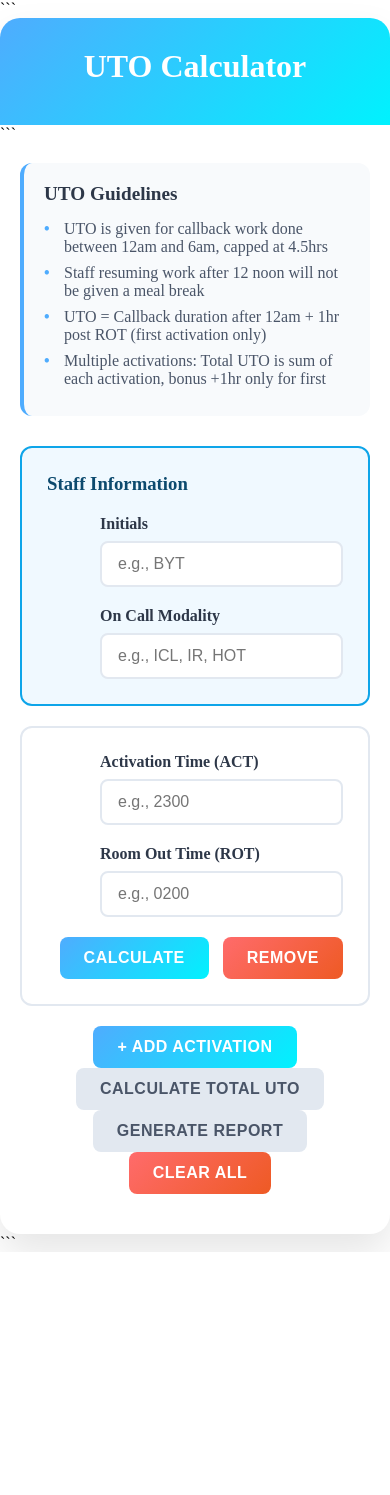
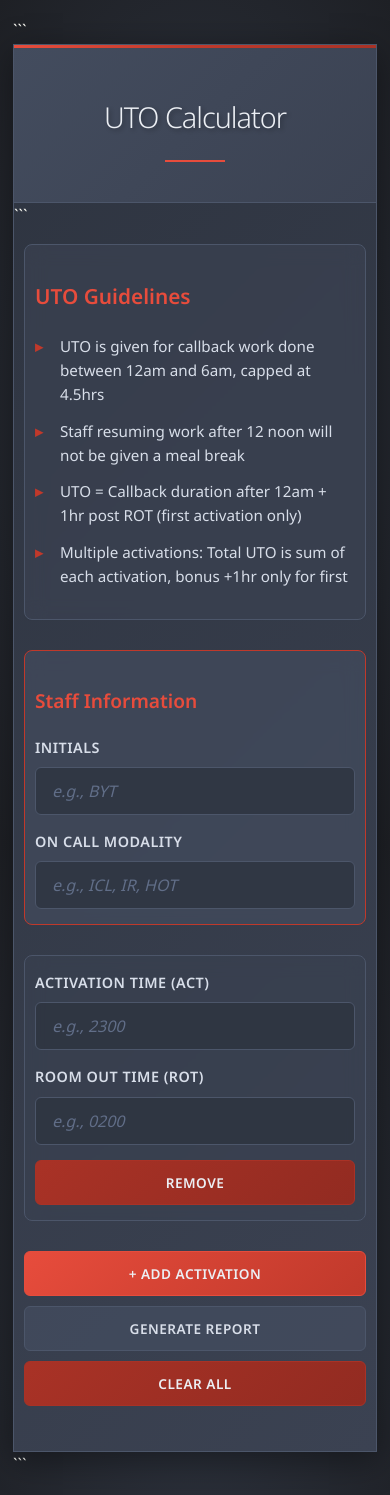
Before and after one commit to ccclaytn/uto-calculator, a plain HTML site: page index.html in a window 390 px wide. Before the commit the page ends 1252 px from the top, so only its background shows below. Drawn offline with Linux system fonts and the light colour scheme.

Commit message:
Update index.html

````diff
--- a/index.html
+++ b/index.html
@@ -6,63 +6,93 @@
     <meta name="viewport" content="width=device-width, initial-scale=1">
     <title>UTO Calculator</title>
     <style>
+        @import url('https://fonts.googleapis.com/css2?family=Noto+Sans:wght@300;400;600;700&display=swap');
+
+```
     * {
         margin: 0;
         padding: 0;
         box-sizing: border-box;
     }
 
-```
     body {
-        font-family: -apple-system, BlinkMacSystemFont, 'Segoe UI', Roboto, sans-serif;
-        background: linear-gradient(135deg, #667eea 0%, #764ba2 100%);
+        font-family: 'Noto Sans', Arial, sans-serif;
+        background: radial-gradient(ellipse at center, #2e3440 0%, #1e2025 100%);
+        background-attachment: fixed;
         min-height: 100vh;
-        padding: 20px;
+        color: #f8f8f2;
+        line-height: 1.6;
+        padding: 20px 10px;
     }
 
     .container {
-        max-width: 800px;
+        max-width: 900px;
         margin: 0 auto;
-        background: white;
-        border-radius: 20px;
-        box-shadow: 0 20px 40px rgba(0,0,0,0.1);
+        background: linear-gradient(135deg, #2e3440 0%, #3b4252 100%);
+        border-radius: 8px;
+        box-shadow: 0 8px 32px rgba(0,0,0,0.4);
+        border: 1px solid #4c566a;
         overflow: hidden;
+        position: relative;
+    }
+
+    .container::before {
+        content: '';
+        position: absolute;
+        top: 0;
+        left: 0;
+        right: 0;
+        height: 3px;
+        background: linear-gradient(90deg, #e74c3c, #c0392b, #a93226);
     }
 
     .header {
-        background: linear-gradient(135deg, #4facfe 0%, #00f2fe 100%);
-        color: white;
-        padding: 30px;
+        background: linear-gradient(135deg, #434c5e 0%, #3b4252 100%);
+        color: #eceff4;
+        padding: 40px 30px;
         text-align: center;
+        border-bottom: 1px solid #4c566a;
     }
 
     .header h1 {
-        font-size: 2.5rem;
+        font-size: 2.8rem;
         margin-bottom: 10px;
-        font-weight: 700;
+        font-weight: 300;
+        letter-spacing: -1px;
+        text-shadow: 2px 2px 4px rgba(0,0,0,0.3);
     }
 
-    .header p {
-        opacity: 0.9;
-        font-size: 1.1rem;
+    .header h1::after {
+        content: '';
+        display: block;
+        width: 60px;
+        height: 2px;
+        background: #e74c3c;
+        margin: 20px auto 0;
     }
 
     .content {
         padding: 30px;
     }
 
+    .section {
+        margin-bottom: 30px;
+    }
+
     .guidelines {
-        background: #f8fafc;
-        border-radius: 12px;
-        padding: 20px;
+        background: rgba(59, 66, 82, 0.7);
+        border-radius: 8px;
+        padding: 25px;
         margin-bottom: 30px;
-        border-left: 4px solid #4facfe;
+        border: 1px solid #4c566a;
+        backdrop-filter: blur(10px);
     }
 
     .guidelines h3 {
-        color: #2d3748;
-        margin-bottom: 15px;
-        font-size: 1.2rem;
+        color: #e74c3c;
+        margin-bottom: 20px;
+        font-size: 1.3rem;
+        font-weight: 600;
     }
 
     .guidelines ul {
@@ -71,174 +101,364 @@
     }
 
     .guidelines li {
-        margin-bottom: 8px;
-        padding-left: 20px;
+        margin-bottom: 12px;
+        padding-left: 25px;
         position: relative;
-        color: #4a5568;
+        color: #d8dee9;
+        font-size: 0.95rem;
     }
 
     .guidelines li:before {
-        content: "•";
-        color: #4facfe;
+        content: "▸";
+        color: #c0392b;
         font-weight: bold;
         position: absolute;
         left: 0;
     }
 
+    .staff-info {
+        background: rgba(67, 76, 94, 0.7);
+        border: 1px solid #c0392b;
+        border-radius: 8px;
+        padding: 25px;
+        margin-bottom: 25px;
+        backdrop-filter: blur(10px);
+    }
+
+    .staff-info h3 {
+        color: #e74c3c;
+        margin-bottom: 20px;
+        font-size: 1.2rem;
+        font-weight: 600;
+    }
+
     .activation-form {
-        background: #ffffff;
-        border: 2px solid #e2e8f0;
-        border-radius: 12px;
+        background: rgba(59, 66, 82, 0.5);
+        border: 1px solid #4c566a;
+        border-radius: 8px;
         padding: 25px;
         margin-bottom: 20px;
         transition: all 0.3s ease;
+        backdrop-filter: blur(10px);
     }
 
     .activation-form:hover {
-        border-color: #4facfe;
-        box-shadow: 0 4px 12px rgba(79, 172, 254, 0.1);
+        border-color: #c0392b;
+        background: rgba(59, 66, 82, 0.7);
+        box-shadow: 0 4px 16px rgba(0,0,0,0.2);
     }
 
     .form-row {
-        display: flex;
+        display: grid;
+        grid-template-columns: 1fr 1fr auto;
         gap: 20px;
         align-items: end;
-        flex-wrap: wrap;
     }
 
     .form-group {
-        flex: 1;
-        min-width: 120px;
+        display: flex;
+        flex-direction: column;
     }
 
     .form-group label {
-        display: block;
         margin-bottom: 8px;
         font-weight: 600;
-        color: #2d3748;
+        color: #d8dee9;
+        font-size: 0.9rem;
+        text-transform: uppercase;
+        letter-spacing: 0.5px;
     }
 
     .form-group input {
-        width: 100%;
         padding: 12px 16px;
-        border: 2px solid #e2e8f0;
-        border-radius: 8px;
+        border: 1px solid #4c566a;
+        border-radius: 6px;
         font-size: 1rem;
-        transition: border-color 0.3s ease;
+        background: rgba(46, 52, 64, 0.8);
+        color: #eceff4;
+        transition: all 0.3s ease;
+        font-family: 'Noto Sans', monospace;
     }
 
     .form-group input:focus {
         outline: none;
-        border-color: #4facfe;
-        box-shadow: 0 0 0 3px rgba(79, 172, 254, 0.1);
+        border-color: #e74c3c;
+        box-shadow: 0 0 0 2px rgba(231, 76, 60, 0.2);
+        background: rgba(46, 52, 64, 1);
+    }
+
+    .form-group input::placeholder {
+        color: #616e88;
+        font-style: italic;
     }
 
     .btn {
-        padding: 12px 24px;
+        padding: 12px 20px;
         border: none;
-        border-radius: 8px;
-        font-size: 1rem;
+        border-radius: 6px;
+        font-size: 0.9rem;
         font-weight: 600;
         cursor: pointer;
         transition: all 0.3s ease;
         text-transform: uppercase;
         letter-spacing: 0.5px;
+        font-family: 'Noto Sans', Arial, sans-serif;
+        white-space: nowrap;
     }
 
     .btn-primary {
-        background: linear-gradient(135deg, #4facfe 0%, #00f2fe 100%);
-        color: white;
+        background: linear-gradient(135deg, #e74c3c, #c0392b);
+        color: #eceff4;
+        border: 1px solid #e74c3c;
     }
 
     .btn-primary:hover {
+        background: linear-gradient(135deg, #ec7063, #e74c3c);
         transform: translateY(-2px);
-        box-shadow: 0 8px 20px rgba(79, 172, 254, 0.3);
+        box-shadow: 0 6px 20px rgba(231, 76, 60, 0.3);
     }
 
     .btn-secondary {
-        background: #e2e8f0;
-        color: #4a5568;
+        background: rgba(67, 76, 94, 0.8);
+        color: #d8dee9;
+        border: 1px solid #4c566a;
     }
 
     .btn-secondary:hover {
-        background: #cbd5e0;
+        background: rgba(67, 76, 94, 1);
+        border-color: #c0392b;
     }
 
     .btn-danger {
-        background: linear-gradient(135deg, #ff6b6b 0%, #ee5a24 100%);
-        color: white;
+        background: linear-gradient(135deg, #a93226, #922b21);
+        color: #eceff4;
+        border: 1px solid #a93226;
     }
 
     .btn-danger:hover {
+        background: linear-gradient(135deg, #cb4335, #a93226);
         transform: translateY(-2px);
-        box-shadow: 0 8px 20px rgba(255, 107, 107, 0.3);
+        box-shadow: 0 6px 20px rgba(169, 50, 38, 0.3);
     }
 
     .results {
-        background: linear-gradient(135deg, #a8edea 0%, #fed6e3 100%);
-        border-radius: 12px;
+        background: rgba(46, 52, 64, 0.8);
+        border: 1px solid #4c566a;
+        border-radius: 8px;
         padding: 25px;
         margin-top: 30px;
+        backdrop-filter: blur(10px);
     }
 
     .results h3 {
-        color: #2d3748;
-        margin-bottom: 20px;
-        font-size: 1.5rem;
+        color: #e74c3c;
+        margin-bottom: 25px;
+        font-size: 1.4rem;
         text-align: center;
+        font-weight: 600;
     }
 
     .activation-result {
-        background: white;
-        border-radius: 8px;
-        padding: 15px;
+        background: rgba(59, 66, 82, 0.6);
+        border-left: 4px solid #c0392b;
+        border-radius: 6px;
+        padding: 20px;
         margin-bottom: 15px;
-        border-left: 4px solid #4facfe;
+        border: 1px solid rgba(76, 86, 106, 0.5);
     }
 
-    .activation-result:last-child {
-        margin-bottom: 0;
+    .activation-result:last-of-type {
+        margin-bottom: 20px;
+    }
+
+    .activation-result strong {
+        color: #e74c3c;
+    }
+
+    .activation-result small {
+        color: #ec7063;
     }
 
     .total-uto {
-        background: linear-gradient(135deg, #667eea 0%, #764ba2 100%);
-        color: white;
+        background: linear-gradient(135deg, #c0392b, #434c5e);
+        color: #eceff4;
         text-align: center;
-        padding: 20px;
-        border-radius: 12px;
-        margin-top: 20px;
+        padding: 25px;
+        border-radius: 8px;
+        border: 1px solid #c0392b;
+        box-shadow: 0 4px 16px rgba(0,0,0,0.2);
     }
 
     .total-uto h4 {
         font-size: 1.8rem;
-        margin-bottom: 5px;
+        margin-bottom: 8px;
+        font-weight: 300;
+        color: #e74c3c;
+    }
+
+    .total-uto p {
+        color: #d08770;
+        font-weight: 600;
     }
 
     .error {
-        background: #fed7d7;
-        color: #c53030;
-        padding: 12px 16px;
-        border-radius: 8px;
+        background: rgba(169, 50, 38, 0.2);
+        color: #a93226;
+        padding: 15px;
+        border-radius: 6px;
         margin-top: 10px;
-        border-left: 4px solid #e53e3e;
+        border-left: 4px solid #a93226;
+        border: 1px solid rgba(169, 50, 38, 0.3);
     }
 
-    .add-activation {
-        text-align: center;
-        margin: 20px 0;
+    .success {
+        background: rgba(163, 190, 140, 0.2);
+        color: #a3be8c;
+        padding: 15px;
+        border-radius: 6px;
+        margin-top: 10px;
+        border-left: 4px solid #a3be8c;
+        border: 1px solid rgba(163, 190, 140, 0.3);
     }
 
-    @media (max-width: 600px) {
-        .form-row {
-            flex-direction: column;
+    .button-group {
+        display: flex;
+        gap: 15px;
+        justify-content: center;
+        margin: 30px 0;
+        flex-wrap: wrap;
+    }
+
+    .report-box {
+        background: rgba(46, 52, 64, 0.9);
+        padding: 25px;
+        border-radius: 8px;
+        border: 2px dashed #c0392b;
+        margin: 25px 0;
+        backdrop-filter: blur(10px);
+    }
+
+    .report-box pre {
+        font-family: 'Courier New', monospace;
+        white-space: pre-wrap;
+        margin: 0;
+        font-size: 14px;
+        line-height: 1.5;
+        color: #d8dee9;
+        background: rgba(59, 66, 82, 0.5);
+        padding: 20px;
+        border-radius: 6px;
+        border: 1px solid #4c566a;
+    }
+
+    /* Mobile Responsiveness */
+    @media (max-width: 768px) {
+        body {
+            padding: 10px 5px;
+        }
+
+        .container {
+            margin: 0;
+            border-radius: 0;
+        }
+
+        .header {
+            padding: 30px 20px;
         }
 
         .header h1 {
-            font-size: 2rem;
+            font-size: 2.2rem;
         }
 
         .content {
-            padding: 20px;
+            padding: 20px 15px;
+        }
+
+        .form-row {
+            grid-template-columns: 1fr;
+            gap: 15px;
+        }
+
+        .button-group {
+            flex-direction: column;
+            gap: 12px;
+        }
+
+        .btn {
+            width: 100%;
+            justify-self: center;
+        }
+
+        .guidelines,
+        .staff-info,
+        .activation-form {
+            padding: 20px 15px;
+        }
+
+        .results {
+            padding: 20px 15px;
+        }
+
+        .activation-result {
+            padding: 15px;
+        }
+
+        .total-uto {
+            padding: 20px 15px;
+        }
+
+        .total-uto h4 {
+            font-size: 1.5rem;
+        }
+    }
+
+    @media (max-width: 480px) {
+        .header h1 {
+            font-size: 1.8rem;
+        }
+
+        .content {
+            padding: 15px 10px;
+        }
+
+        .guidelines,
+        .staff-info,
+        .activation-form,
+        .results {
+            padding: 15px 10px;
+        }
+
+        .button-group {
+            gap: 10px;
+        }
+
+        .btn {
+            padding: 12px 16px;
+            font-size: 0.85rem;
+        }
+    }
+
+    /* High contrast mode support */
+    @media (prefers-contrast: high) {
+        .container {
+            border: 2px solid #eceff4;
+        }
+
+        .form-group input {
+            border: 2px solid #d8dee9;
+        }
+
+        .btn {
+            border-width: 2px;
+        }
+    }
+
+    /* Reduced motion support */
+    @media (prefers-reduced-motion: reduce) {
+        * {
+            animation-duration: 0.01ms !important;
+            animation-iteration-count: 1 !important;
+            transition-duration: 0.01ms !important;
         }
     }
 </style>
@@ -253,6 +473,7 @@
 
 ```
     <div class="content">
+        <div class="section">
             <div class="guidelines">
                 <h3>UTO Guidelines</h3>
                 <ul>
@@ -262,9 +483,11 @@
                     <li>Multiple activations: Total UTO is sum of each activation, bonus +1hr only for first</li>
                 </ul>
             </div>
+        </div>
 
-        <div class="activation-form" style="background: #f0f9ff; border-color: #0ea5e9;">
-            <h3 style="margin-bottom: 20px; color: #0c4a6e;">Staff Information</h3>
+        <div class="section">
+            <div class="staff-info">
+                <h3>Staff Information</h3>
                 <div class="form-row">
                     <div class="form-group">
                         <label for="initials">Initials</label>
@@ -276,14 +499,14 @@
                     </div>
                 </div>
             </div>
+        </div>
 
         <div id="activations-container"></div>
 
-        <div class="add-activation">
+        <div class="button-group">
             <button class="btn btn-primary" onclick="addActivation()">+ Add Activation</button>
-            <button class="btn btn-secondary" onclick="calculateTotal()" style="margin-left: 10px;">Calculate Total UTO</button>
-            <button class="btn btn-secondary" onclick="generateReport()" style="margin-left: 10px;">Generate Report</button>
-            <button class="btn btn-danger" onclick="clearAll()" style="margin-left: 10px;">Clear All</button>
+            <button class="btn btn-secondary" onclick="generateReport()">Generate Report</button>
+            <button class="btn btn-danger" onclick="clearAll()">Clear All</button>
         </div>
 
         <div id="results"></div>
@@ -306,15 +529,14 @@
             <div class="form-row">
                 <div class="form-group">
                     <label for="act-${activationCount}">Activation Time (ACT)</label>
-                    <input type="text" id="act-${activationCount}" placeholder="e.g., 2300" maxlength="4">
+                    <input type="text" id="act-${activationCount}" placeholder="e.g., 2300" maxlength="4" oninput="autoCalculate(${activationCount})">
                 </div>
                 <div class="form-group">
                     <label for="rot-${activationCount}">Room Out Time (ROT)</label>
-                    <input type="text" id="rot-${activationCount}" placeholder="e.g., 0200" maxlength="4">
+                    <input type="text" id="rot-${activationCount}" placeholder="e.g., 0200" maxlength="4" oninput="autoCalculate(${activationCount})">
                 </div>
                 <div class="form-group">
-                    <button class="btn btn-primary" onclick="calculateUTO(${activationCount})">Calculate</button>
-                    <button class="btn btn-danger" onclick="removeActivation(${activationCount})" style="margin-left: 10px;">Remove</button>
+                    <button class="btn btn-danger" onclick="removeActivation(${activationCount})">Remove</button>
                 </div>
             </div>
             <div id="result-${activationCount}"></div>
@@ -330,6 +552,16 @@
             // Remove from activations array
             activations = activations.filter(a => a.id !== id);
             calculateTotal();
+        }
+    }
+
+    function autoCalculate(id) {
+        const actInput = document.getElementById(`act-${id}`);
+        const rotInput = document.getElementById(`rot-${id}`);
+
+        // Only calculate if both fields have values
+        if (actInput.value.trim() && rotInput.value.trim()) {
+            calculateUTO(id);
         }
     }
 
@@ -444,13 +676,13 @@
         // Display result
         if (uto === 0) {
             resultDiv.innerHTML = `
-                <div style="margin-top: 15px; padding: 15px; background: #fed7d7; border-radius: 8px; color: #c53030;">
+                <div class="error">
                     <strong>No UTO:</strong> No qualifying work between 12am-6am
                 </div>
             `;
         } else {
             resultDiv.innerHTML = `
-                <div style="margin-top: 15px; padding: 15px; background: #c6f6d5; border-radius: 8px; color: #22543d;">
+                <div class="success">
                     <strong>Base UTO:</strong> ${minutesToHours(uto)}<br>
                     <small>${explanation.join(', ')}</small>
                 </div>
@@ -568,8 +800,8 @@
         reportDiv.innerHTML = `
             <div class="results">
                 <h3>Generated Report</h3>
-                <div style="background: white; padding: 20px; border-radius: 8px; border: 2px dashed #4facfe; margin: 20px 0;">
-                    <pre style="font-family: monospace; white-space: pre-wrap; margin: 0; font-size: 14px; line-height: 1.5;">${reportText}</pre>
+                <div class="report-box">
+                    <pre>${reportText}</pre>
                 </div>
                 <div style="text-align: center;">
                     <button class="btn btn-primary" onclick="copyReport('${reportText.replace(/'/g, "\\'")}')">Copy to Clipboard</button>
````
Lines whose indentation alone changed are shown as unchanged.
